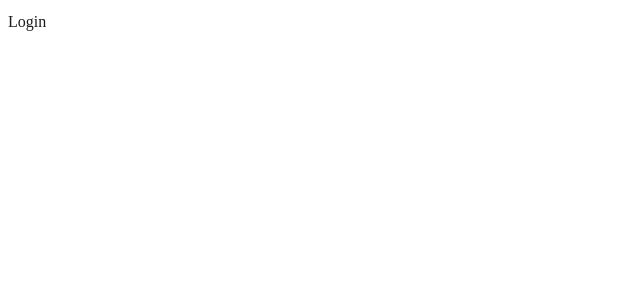
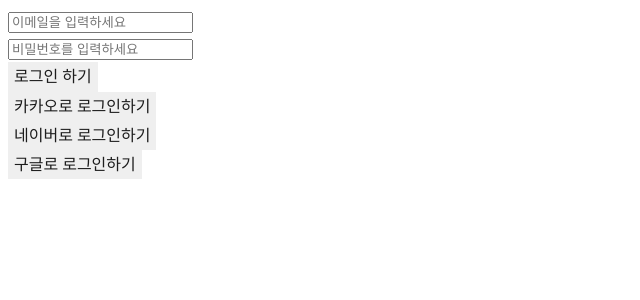
Before and after one commit to solverproject/FE, a React (Create React App) app: page /login in a window 1280 px wide. Shown: the top 300 px of the page, without its empty margins (0-640 px from the left). Built offline with nearby package versions, Linux system fonts and the light colour scheme; no server answers.

Commit message:
Feat: 로그인 기능 추가

```diff
--- a/src/pages/Login.jsx
+++ b/src/pages/Login.jsx
@@ -1,7 +1,95 @@
-import React from "react";
+import React, { useState } from "react";
+import { useQueryClient, useMutation } from "react-query";
+import { setCookie } from "../api/cookies";
+import { loginUser } from "../api/api.js";
+import {
+  KAKAO_REST_API_KEY,
+  NAVER_REST_API_KEY,
+  GOOGLE_REST_API_KEY,
+} from "../api/api_key";
 
 const Login = () => {
-  return <div>Login</div>;
+  const [userEmail, setUserEmail] = useState("");
+  const [password, setPassword] = useState("");
+
+  const queryClient = useQueryClient();
+  const mutation = useMutation(loginUser, {
+    onSuccess: (response) => {
+      queryClient.invalidateQueries("user");
+      setCookie("ACCESS_TOKEN", response.headers.authorization);
+      // setCookie("RT_TOKEN", response.headers.rt_authorization);
+
+      localStorage.setItem("name", response.data.username);
+      console.log(response);
+    },
+    onError: () => {
+      alert("로그인정보가 일치하지 않습니다.");
+    },
+  });
+  //---카카오 로그인---
+  const KAKAO_AUTH_URL = `https://kauth.kakao.com/oauth/authorize?client_id=${KAKAO_REST_API_KEY}&redirect_uri=${process.env.REACT_APP_KAKAO_REDIRECT_URI}&response_type=code`;
+
+  //---카카오 로그인 버튼---
+  const onHandleKakaoLogin = () => {
+    window.location.href = KAKAO_AUTH_URL;
+  };
+  //---네이버 로그인---
+  const NAVER_AUTH_URL = `https://nid.naver.com/oauth2.0/authorize?response_type=code&client_id=${NAVER_REST_API_KEY}&redirect_uri=${process.env.REACT_APP_NAVER_REDIRECT_URI}`;
+
+  //---네이버 로그인 버튼---
+  const onHandleNaverLogin = () => {
+    window.location.href = NAVER_AUTH_URL;
+  };
+
+  //---구글 로그인---
+  const GOOGLE_AUTH_URL = `https://accounts.google.com/o/oauth2/v2/auth/oauthchooseaccount?client_id=${GOOGLE_REST_API_KEY}.apps.googleusercontent.com&redirect_uri=${process.env.REACT_APP_GOOGLE_REDIRECT_URI}&response_type=code&scope=https%3A%2F%2Fwww.googleapis.com%2Fauth%2Fuserinfo.profile%20https%3A%2F%2Fwww.googleapis.com%2Fauth%2Fuserinfo.email&service=lso&o2v=2&flowName=GeneralOAuthFlow`;
+
+  //---구글 로그인 버튼---
+  const onHandleGoogleLogin = () => {
+    window.location.href = GOOGLE_AUTH_URL;
+  };
+  //---일반 로그인 버튼---
+  const onHandleLoginButton = async (event) => {
+    event.preventDefault();
+    const loginUser = {
+      userEmail,
+      password,
+    };
+    mutation.mutate(loginUser);
+  };
+
+  return (
+    <>
+      <form onSubmit={onHandleLoginButton}>
+        <div>
+          <input
+            type="text"
+            value={userEmail}
+            onChange={(e) => {
+              setUserEmail(e.target.value);
+            }}
+            placeholder="이메일을 입력하세요"
+          />
+          <br />
+          <input
+            type="password"
+            value={password}
+            onChange={(e) => {
+              setPassword(e.target.value);
+            }}
+            placeholder="비밀번호를 입력하세요"
+          />
+          <br />
+          <button>로그인 하기</button>
+        </div>
+      </form>
+      <button onClick={onHandleKakaoLogin}>카카오로 로그인하기</button>
+      <br />
+      <button onClick={onHandleNaverLogin}>네이버로 로그인하기</button>
+      <br />
+      <button onClick={onHandleGoogleLogin}>구글로 로그인하기</button>
+    </>
+  );
 };
 
 export default Login;
```
